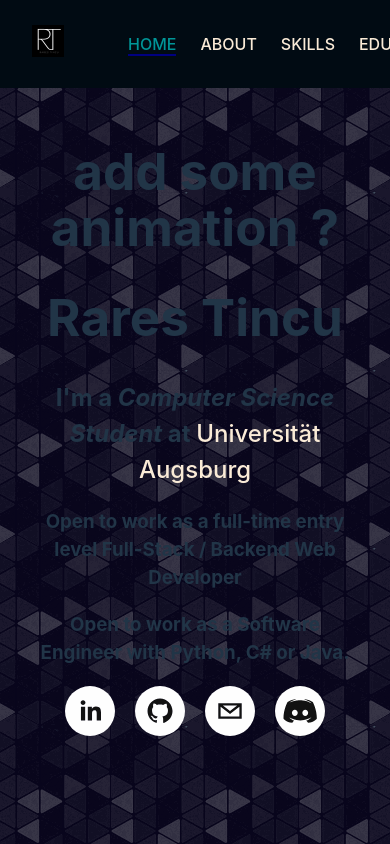
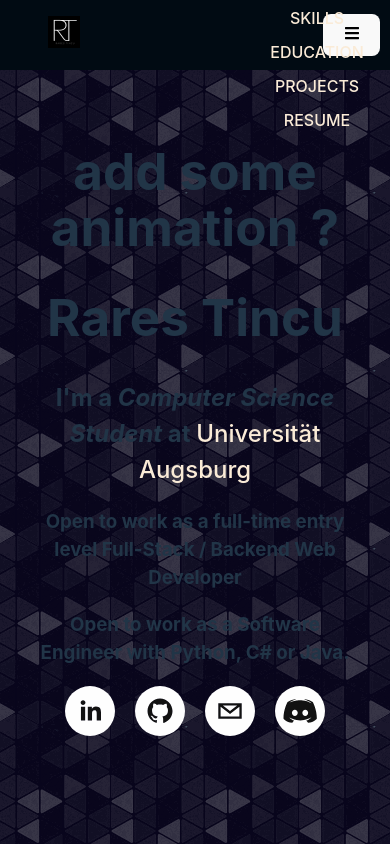
Before and after one commit to Compil3-sudo/Portofolio-CV, a React (Vite) app in the folder portofolio-cv/: page / in a window 390 px wide. Built offline with nearby package versions, Linux system fonts and the light colour scheme.

Commit message:
not worth it. switching to react-bootstrap-navbar

```diff
--- a/portofolio-cv/src/components/navbar/Navbar.jsx
+++ b/portofolio-cv/src/components/navbar/Navbar.jsx
@@ -1,5 +1,7 @@
 import classes from "./Navbar.module.css";
 import { NavLink } from "react-router-dom";
+import { FaBars } from "react-icons/fa";
+import { useState } from "react";
 
 const Navbar = () => {
   const navLinks = [
@@ -10,6 +12,11 @@
     "projects",
     "resume",
   ];
+  const [showLinks, setShowLinks] = useState(true);
+
+  const toggleShow = () => {
+    setShowLinks(!showLinks);
+  };
 
   return (
     <nav className={classes.header}>
@@ -20,6 +27,15 @@
           </NavLink>
         </div>
 
+        <button className={classes.toggleLinks} onClick={toggleShow}>
+          <FaBars />
+        </button>
+
+        <div
+          className={`${classes.linksContainer} ${
+            showLinks ? classes.showLinks : ""
+          }`}
+        >
           <ul className={classes.linksList}>
             {navLinks.map((link) => (
               <li key={link}>
@@ -35,6 +51,7 @@
             ))}
           </ul>
         </div>
+      </div>
     </nav>
   );
 };
--- a/portofolio-cv/src/components/navbar/Navbar.module.css
+++ b/portofolio-cv/src/components/navbar/Navbar.module.css
@@ -15,13 +15,19 @@
 .navContainer {
   display: flex;
   align-items: center;
-  margin: auto;
+}
+
+.toggleLinks {
+  display: none;
+}
+
+.linksContainer {
+  position: absolute;
+  right: 10%;
 }
 
 .logo {
-  margin: 0 1rem 0 1rem;
-  display: flex;
-  align-items: center;
+  margin: 0 0 0 2rem;
 }
 
 .linksList {
@@ -44,3 +50,24 @@
   color: #009698;
   border-bottom: #000080 0.125em solid;
 }
+
+@media screen and (max-width: 768px) {
+  .toggleLinks {
+    display: inline-block;
+    position: absolute;
+    right: 10%;
+  }
+
+  .showLinks .linksContainer {
+    display: block;
+  }
+
+  .showLinks .linksList {
+    display: block;
+  }
+
+  .showLinks .linksList li {
+    margin-right: 0;
+    margin-bottom: 10px;
+  }
+}
```
Lines whose indentation alone changed are shown as unchanged.
